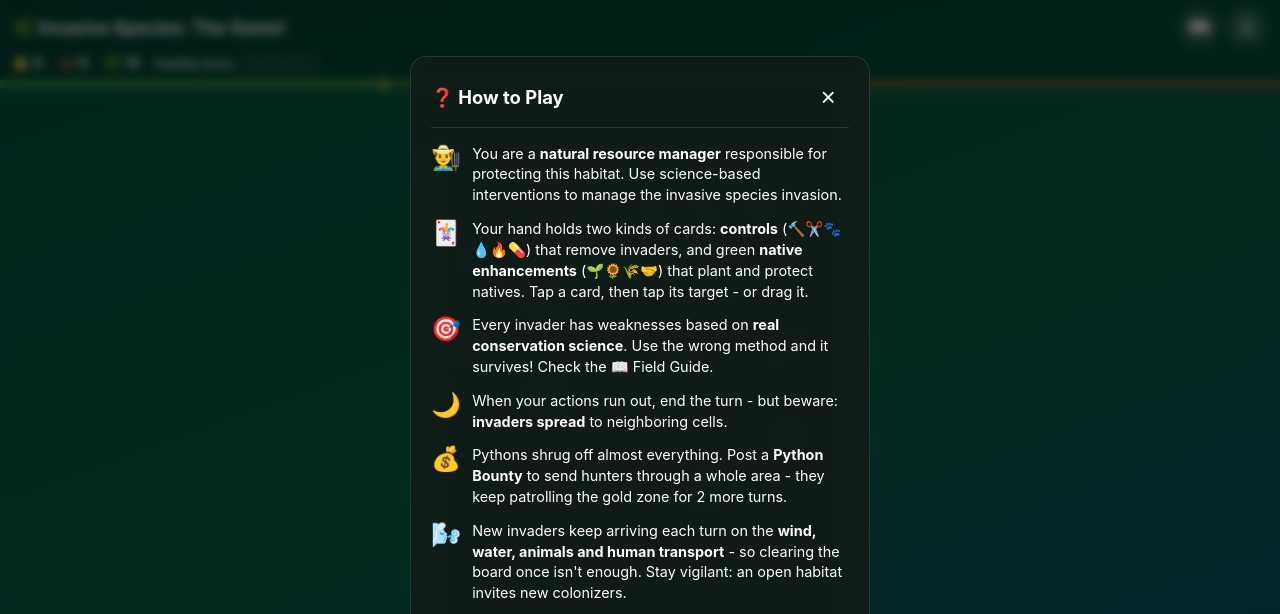
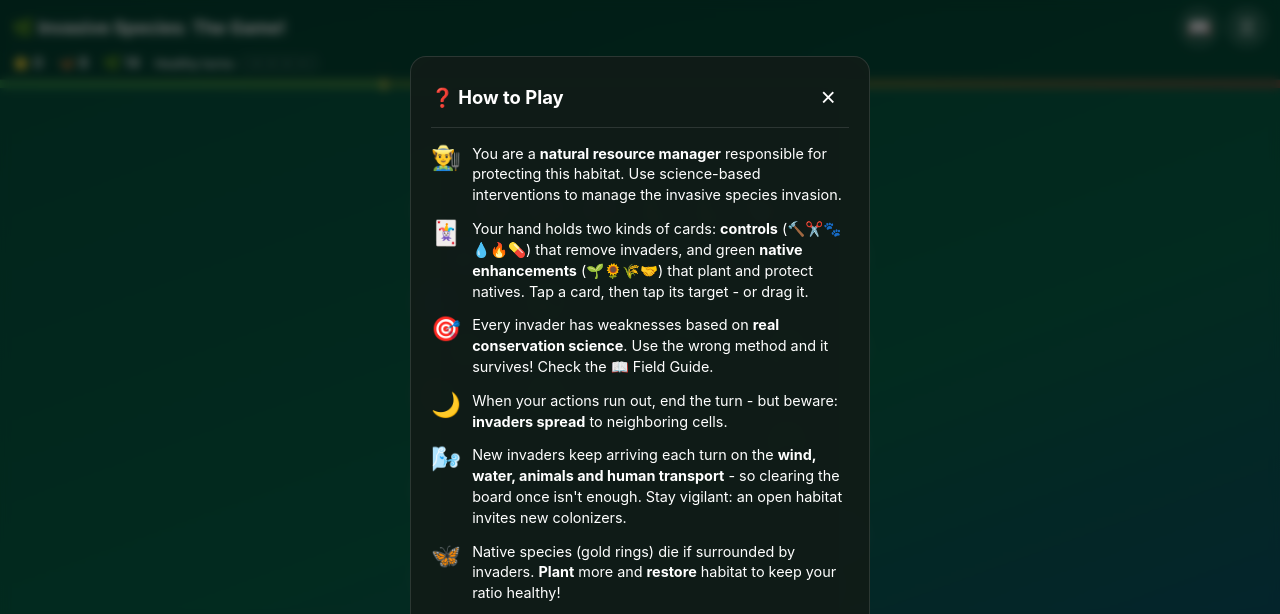
Before and after one commit to harrisonmiles13/invasive-species-the-game, a plain HTML site: page index.html in a window 1280 px wide. Shown: the top 614 px of the page. Drawn offline with Linux system fonts and the light colour scheme.

Commit message:
Remove the Python Bounty step from How to Play
Co-Authored-By: Claude Opus 5.5 <noreply@anthropic.com>

```diff
--- a/index.html
+++ b/index.html
@@ -985,7 +985,6 @@
         <div class="help-step"><span class="big">🃏</span><span>Your hand holds two kinds of cards: <b>controls</b> (🔨✂️🐾💧🔥💊) that remove invaders, and green <b>native enhancements</b> (🌱🌻🌾🤝) that plant and protect natives. Tap a card, then tap its target - or drag it.</span></div>
         <div class="help-step"><span class="big">🎯</span><span>Every invader has weaknesses based on <b>real conservation science</b>. Use the wrong method and it survives! Check the 📖 Field Guide.</span></div>
         <div class="help-step"><span class="big">🌙</span><span>When your actions run out, end the turn - but beware: <b>invaders spread</b> to neighboring cells.</span></div>
-        <div class="help-step"><span class="big">💰</span><span>Pythons shrug off almost everything. Post a <b>Python Bounty</b> to send hunters through a whole area - they keep patrolling the gold zone for 2 more turns.</span></div>
         <div class="help-step"><span class="big">🌬️</span><span>New invaders keep arriving each turn on the <b>wind, water, animals and human transport</b> - so clearing the board once isn't enough. Stay vigilant: an open habitat invites new colonizers.</span></div>
         <div class="help-step"><span class="big">🦋</span><span>Native species (gold rings) die if surrounded by invaders. <b>Plant</b> more and <b>restore</b> habitat to keep your ratio healthy!</span></div>
         <div class="help-step"><span class="big">🏆</span><span><b>Win</b> by maintaining 70% natives for 5 consecutive turns. <b>Lose</b> if the invasion meter fills up or all natives are lost.</span></div>
```
